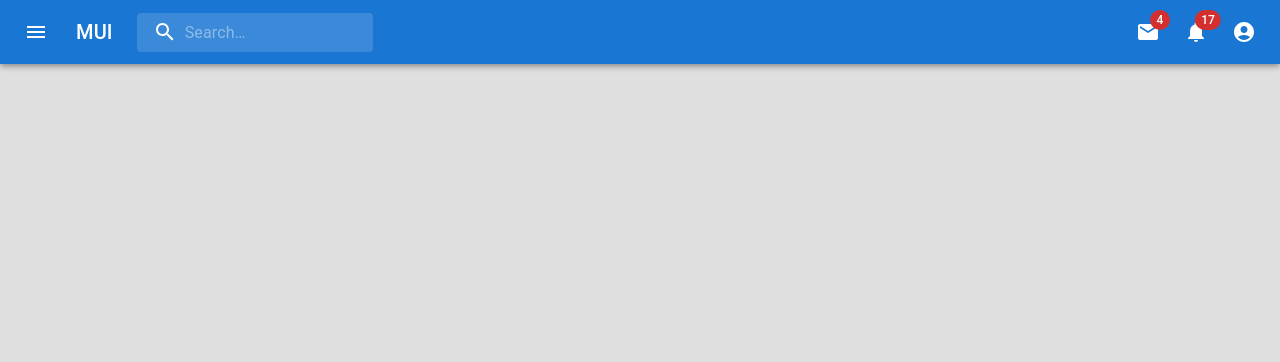
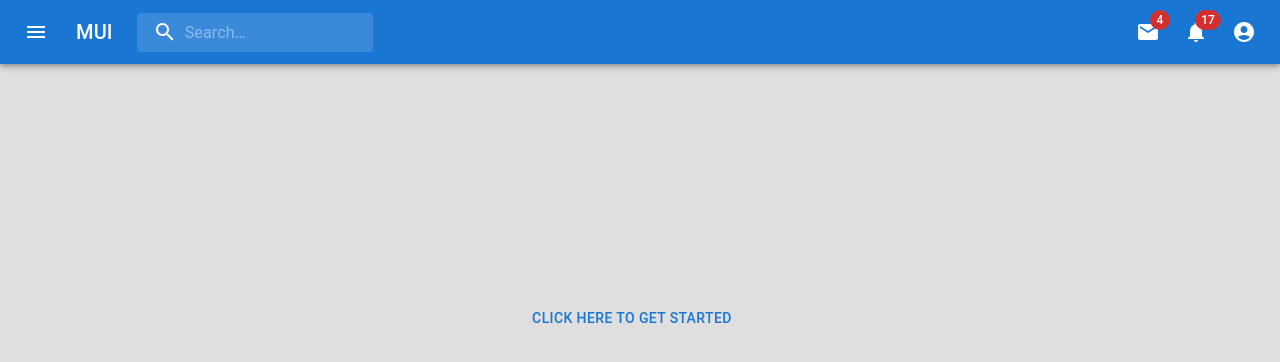
Before and after one commit to ankushrgv/dummy-youtube, a React (Create React App) app: page / in a window 1280 px wide. Shown: the top 362 px of the page. Built offline with nearby package versions, Linux system fonts and the light colour scheme.

Commit message:
Added homepage with get started button

```diff
--- a/src/App.js
+++ b/src/App.js
@@ -7,6 +7,7 @@ import { Container, Grid } from '@mui/material';
 import './App.css';
 import Header from './layout/Header';
 import { MainBody } from './layout/MainBody';
+import { Homepage } from "./layout/Homepage";
 
 function App() {
   return (
@@ -23,6 +24,9 @@ function App() {
                   <MainBody />
                 </Grid>
               </Route>
+              <Route path="/">
+                <Homepage />
+              </Route>
             </Switch>
           </Grid>
         </Container>
--- /dev/null
+++ b/src/layout/Homepage.js
@@ -0,0 +1,23 @@
+import { Button, Grid, } from "@mui/material"
+import { useHistory } from "react-router"
+
+export const Homepage = () => {
+  let history = useHistory();
+
+  const handleStartClick = () => {
+    history.push(`/1238`)
+  }
+
+  return (
+    <Grid
+      container
+      direction="row"
+      justifyContent="center"
+      alignItems="center"
+    >
+      <Grid item>
+        <Button onClick={handleStartClick} sx={{ marginTop: "300px" }}>Click here to get started</Button>
+      </Grid>
+    </Grid>
+  )
+}
```
